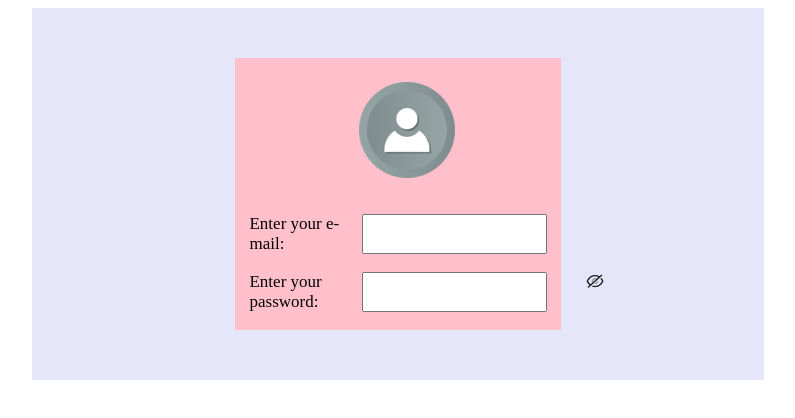
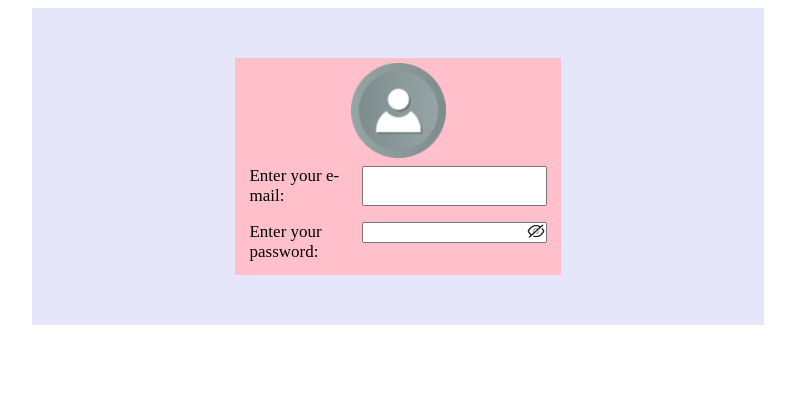
Before and after one commit to KseniiaPonomarenko/My_grow_up, a plain HTML site: page Regiatration_form_Task_1/index.html in a window 1280 px wide. Shown: the whole page, without its empty margins (242-1037 px from the left). Drawn offline with Linux system fonts and the light colour scheme.

Commit message:
Second try

```diff
--- a/Regiatration_form_Task_1/index.html
+++ b/Regiatration_form_Task_1/index.html
@@ -11,21 +11,21 @@
 
 <body>
     <main>
-        <div>
-            <img src="./person.png" alt="Registration form">
+        <div class="RegForm">
+            <img src="./person.png" alt="Registration form" class="RegForm__man">
 
-            <div class="div__fields">
-                <label for="email">Enter your e-mail:</label>
+            <label class="RegForm__fields">
+                <span>Enter your e-mail:</span>
                 <input type="email" id="email" name="email">
-            </div>
+            </label>
 
-            <div class="div__fields">
-                <label for="password">Enter your password:</label>
-                <input type="password" id="password" name="password">
-                <img src="./hide_icon_184310.png" alt="show" class="pic">
-            </div>
-
-
+            <label class="RegForm__fields">
+                <span>Enter your password:</span>
+                <div>
+                    <input type="password" name="password">
+                    <img src="./hide_icon_184310.png" alt="show" class="RegForm__fields_pic">
+                </div>
+            </label>
         </div>
     </main>
 </body>
--- a/Regiatration_form_Task_1/styles.css
+++ b/Regiatration_form_Task_1/styles.css
@@ -5,37 +5,32 @@ main {
     padding: 50px;
 }
 
-div {
+.RegForm {
     background-color: pink;
     width: 50%;
     margin: auto;
     padding: 5px;
+    display: flex;
+    flex-direction: column;
 }
 
-div img {
-    margin: 6% 37.5%;
+.RegForm__man {
+    width: 95px;
+    height: 95px;
+    align-self: center;
 }
 
-div input[type="password"]::-ms-reveal {
-    background: #c00;
-    color: black;
-}
-
-.div__fields {
+.RegForm__fields {
     display: flex;
     margin: 8px auto;
     justify-content: space-between;
     width: 94%;
-}
-
-.div__fields label {
     font-size: 17px;
 }
 
-.pic {
+.RegForm__fields_pic {
     position: absolute;
-    position: absolute;
-    margin: 0px 0px 0px 336px;
+    margin: 0px 0px 0px -21px;
     width: 20px;
     height: 18px;
 }
```
